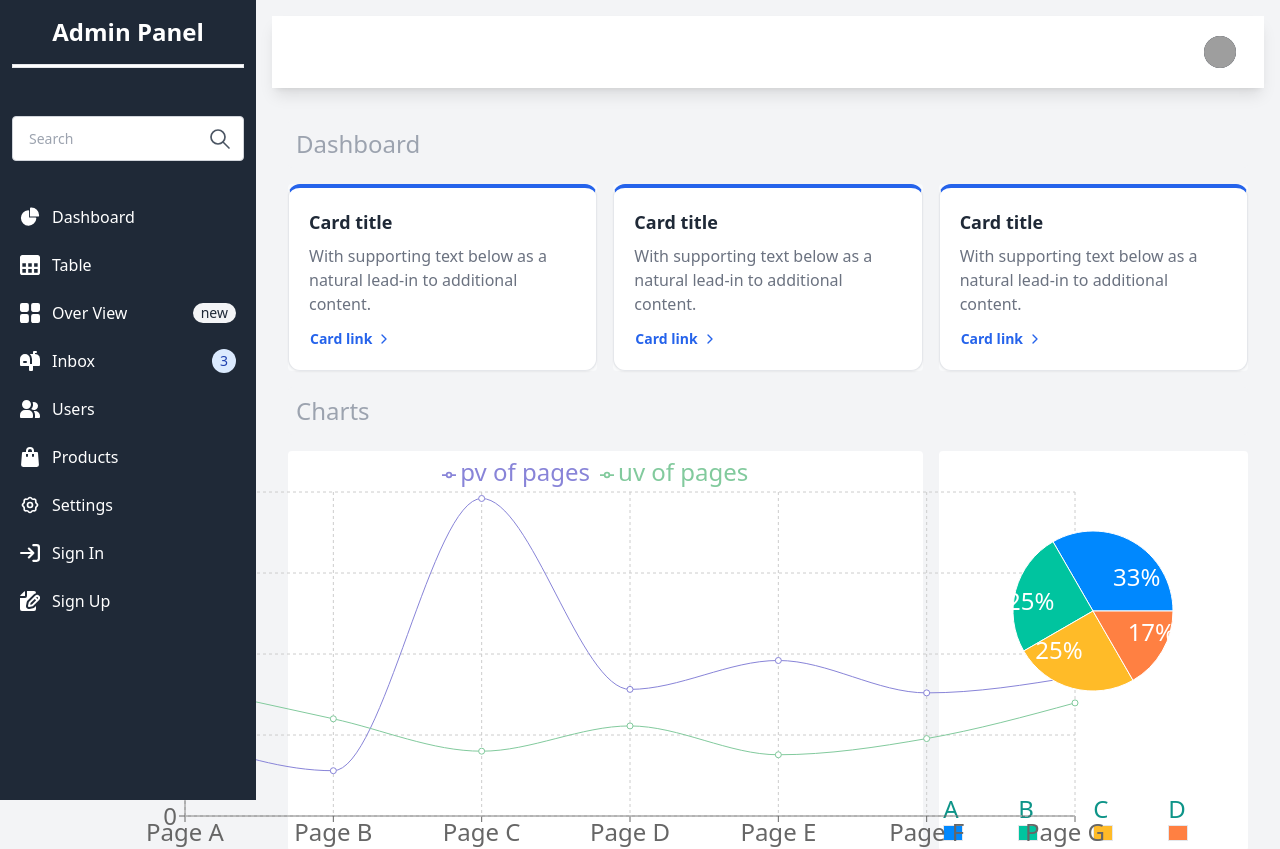
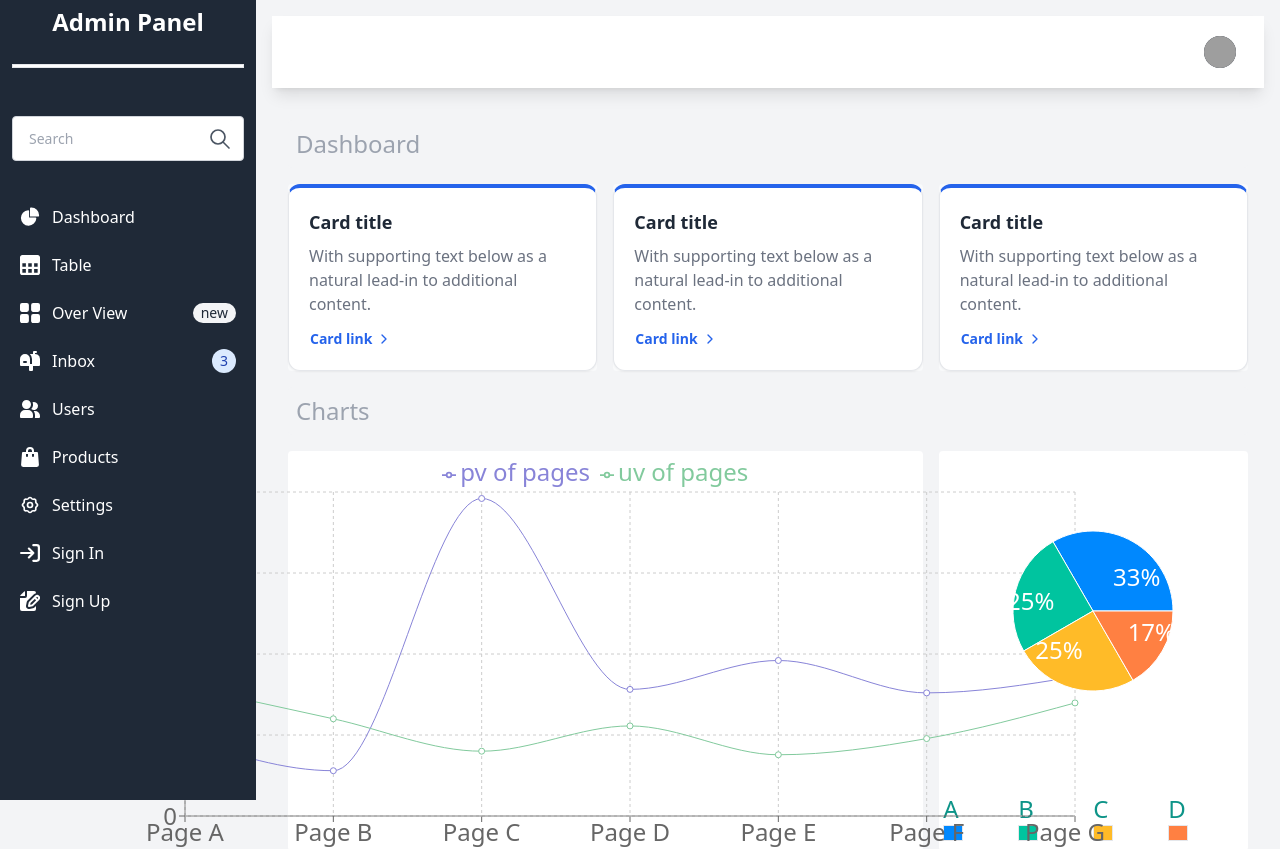
Before and after one commit to yadamoon/Admin-Panel, a React (Vite) app in the folder Dashboard/: page / in a window 1280 px wide. Shown: the top 849 px of the page. Built offline with nearby package versions, Linux system fonts and the light colour scheme; grey boxes are pictures that could not be loaded.

Commit message:
updated animation part using framer motion

```diff
--- a/Dashboard/src/components/SideBar/SideBar.jsx
+++ b/Dashboard/src/components/SideBar/SideBar.jsx
@@ -16,9 +16,13 @@ const SideBar = () => {
       >
         <div className="h-full px-3 py-4 overflow-y-auto bg-gray-800">
           <div className=" mb-4 justify-center items-center text-center">
-            <h1 className="text-white font-bold text-2xl items-center justify-center ">
+            <motion.h1
+              className="text-white font-bold text-2xl items-center justify-center "
+              initial={{ y: -100 }}
+              animate={{ y: -10 }}
+            >
               Admin Panel
-            </h1>
+            </motion.h1>
           </div>
           <div className="flex border h-1 bg-white"></div>
           <ul className="space-y-2 my-5 font-medium">
```
